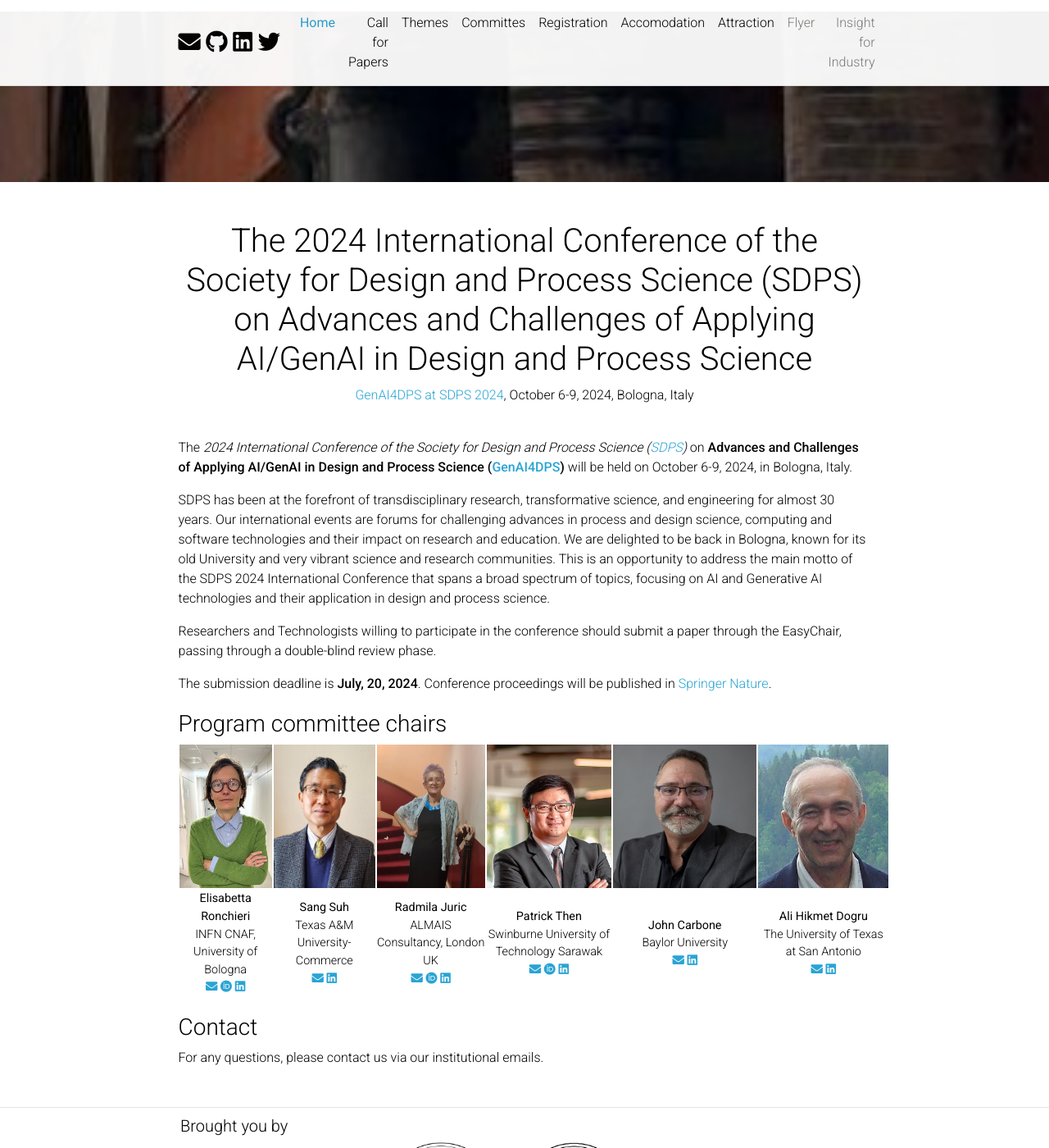
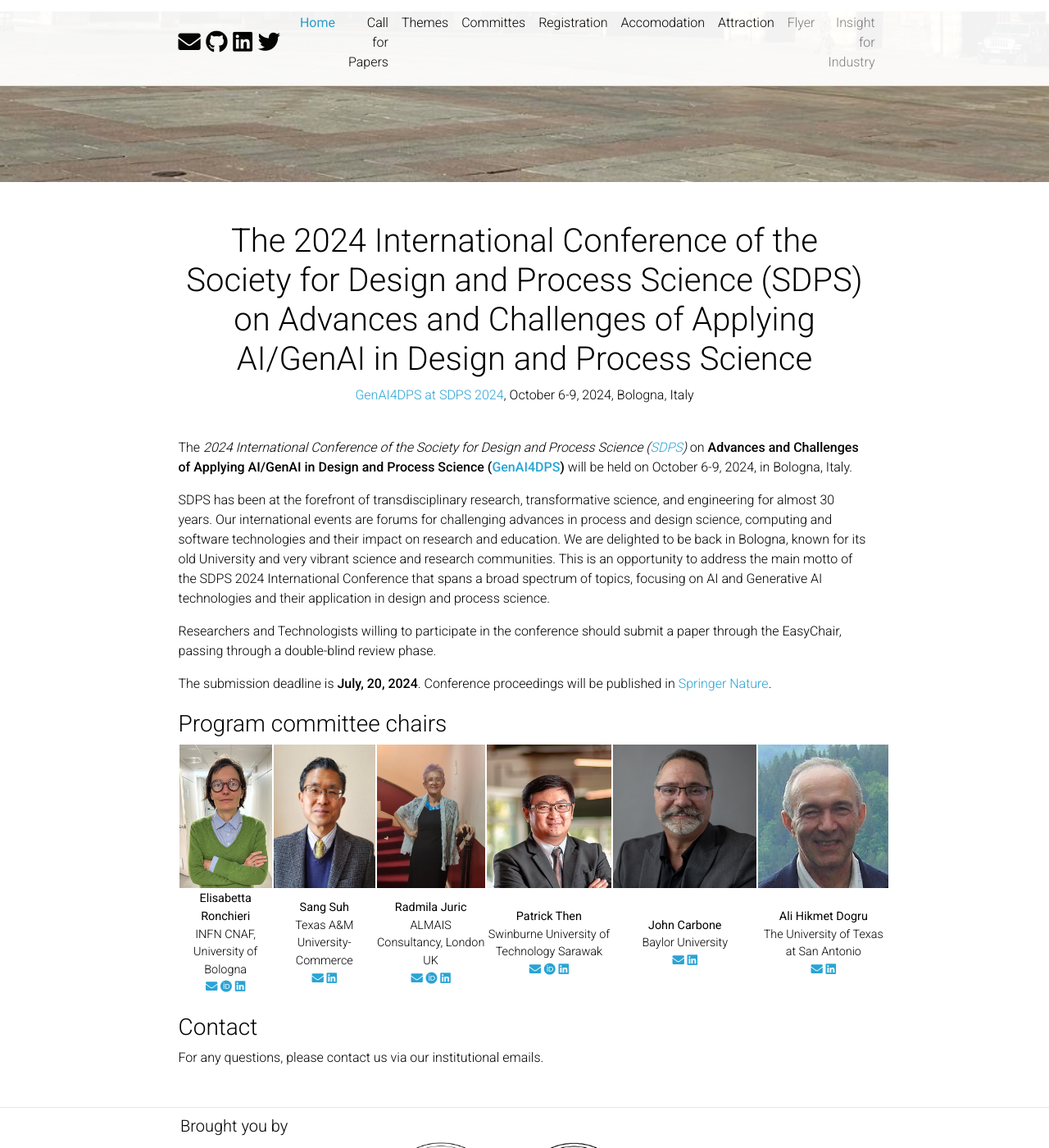
Before and after one commit to GenAI4DPS/advances-challenges, a Jekyll site: the page built from _pages/home.md, in a window 1280 px wide and 1400 px high. Shown: the whole window at 82% size. Built offline with Jekyll 4.4.1, drawn with Linux system fonts in a browser that asks for light colours; comment, search, counter and statistics services are not loaded; a style sheet for code colours, icons or effects is not loaded.

Commit message:
Update _themes.scss

```diff
--- a/_sass/_themes.scss
+++ b/_sass/_themes.scss
@@ -35,7 +35,7 @@
 }
 
 .header-background .img {
-  background-image: url("../img/materials/nv22.jpg");
+  background-image: url("../img/materials/NewVersion.jpg");
   background-repeat: no-repeat;
   background-size: cover;
   background-position: center bottom;
```
